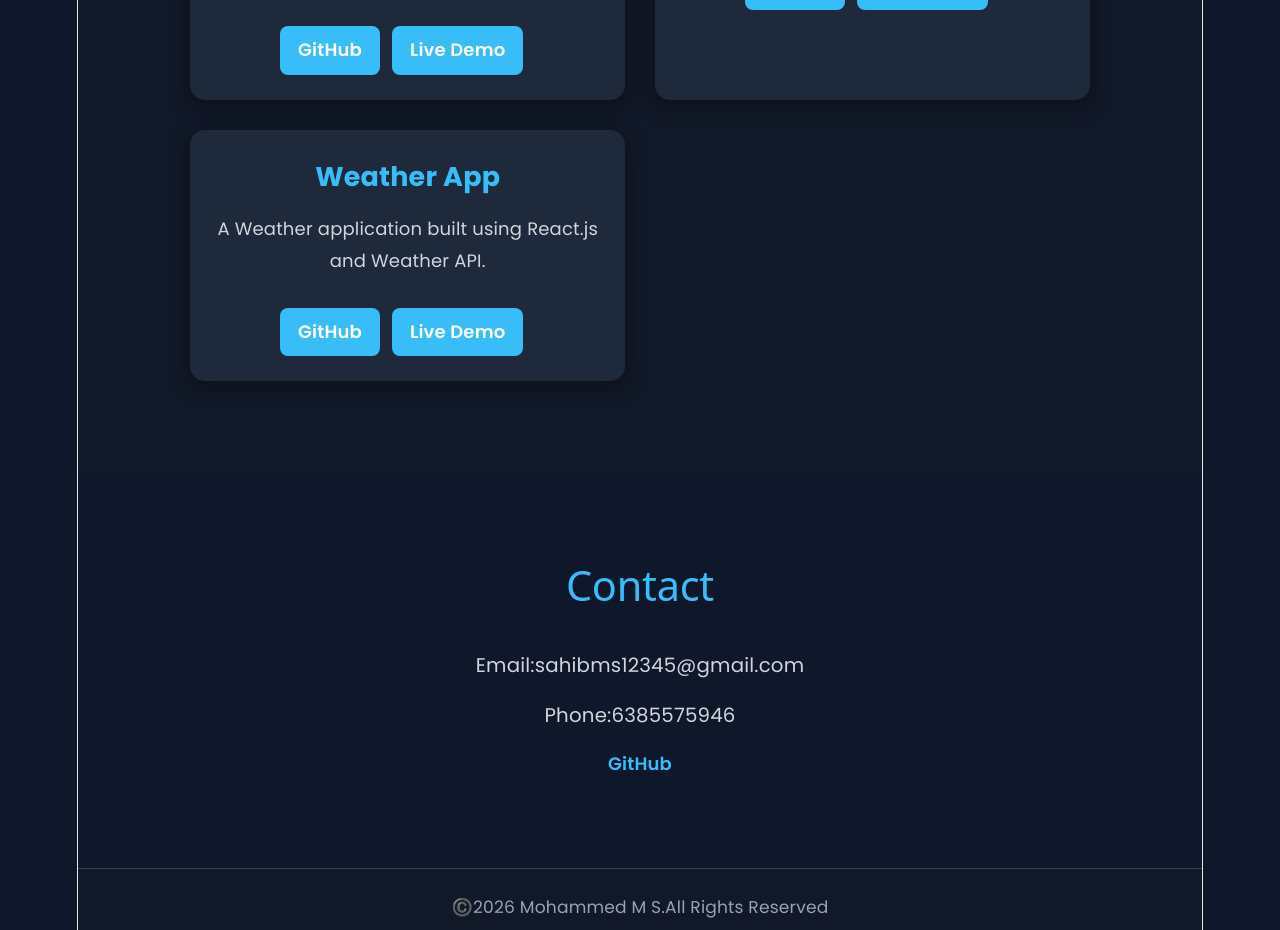
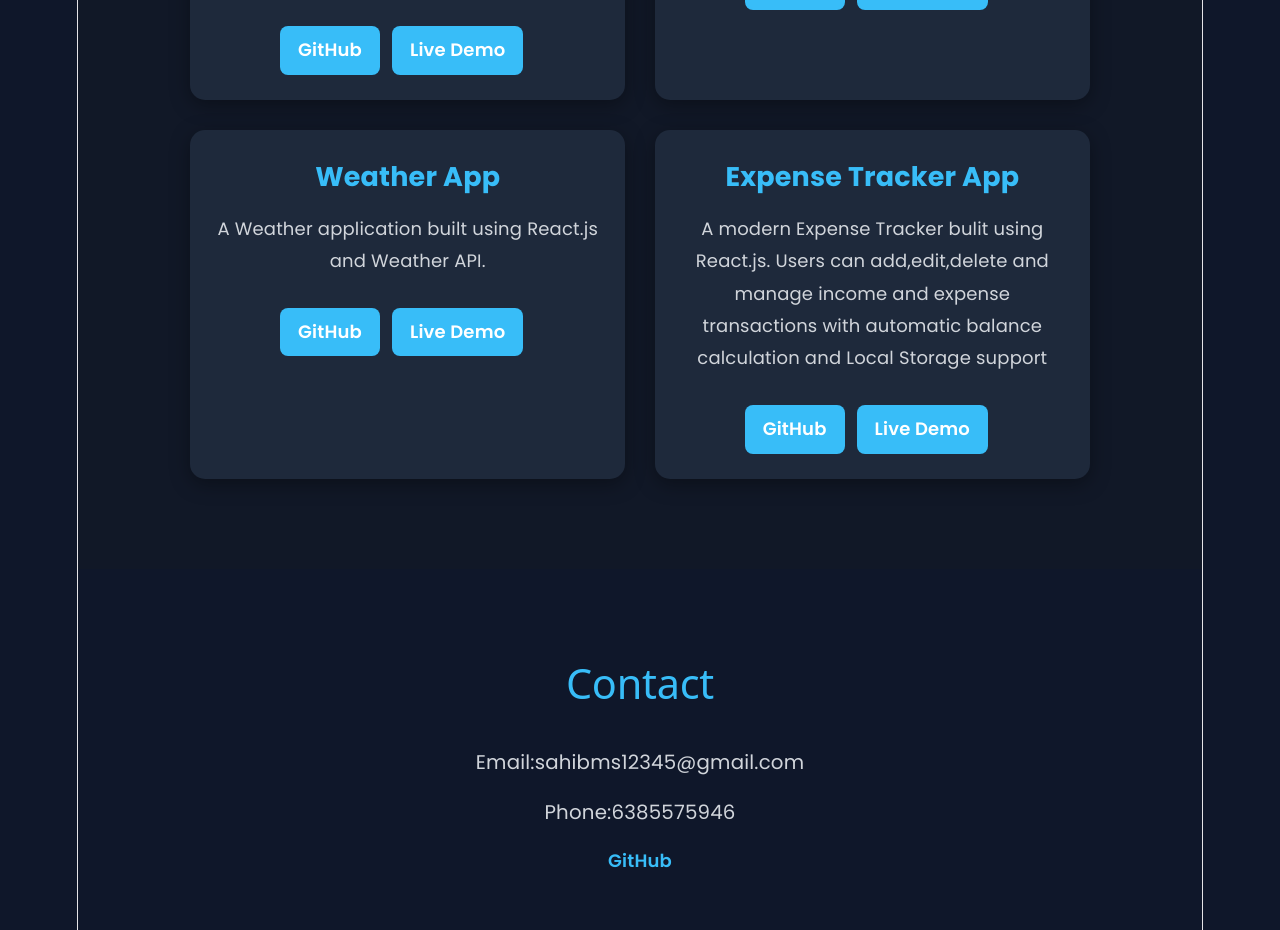
Before and after one commit to sahibms/my-portfolio, a React (Vite) app: page / in a window 1280 px wide. Shown: the part 1900-2830 px from the top of the page. Built offline with nearby package versions, Linux system fonts and the light colour scheme.

Commit message:
Updated portfolio with Expense Tracker

```diff
--- a/src/components/Projects.jsx
+++ b/src/components/Projects.jsx
@@ -40,6 +40,17 @@ function Projects() {
 
             </article>
 
+            <article className="project-card">
+
+                <h3 className="project-title">Expense Tracker App</h3>
+
+                <p className="project-text">A modern Expense Tracker bulit using React.js. Users can add,edit,delete and manage
+                   income and expense transactions with automatic balance calculation and Local Storage support</p>
+
+                <a className="project-link" href="https://github.com/sahibms/expense-tracker" target="_blank" rel="noreferrer">GitHub</a>
+                <a className="project-link" href="https://sahib-expense-tracker.netlify.app" target="_blank" rel="noreferrer">Live Demo</a>
+            </article>
+
             </div>
 
         </section>
```
